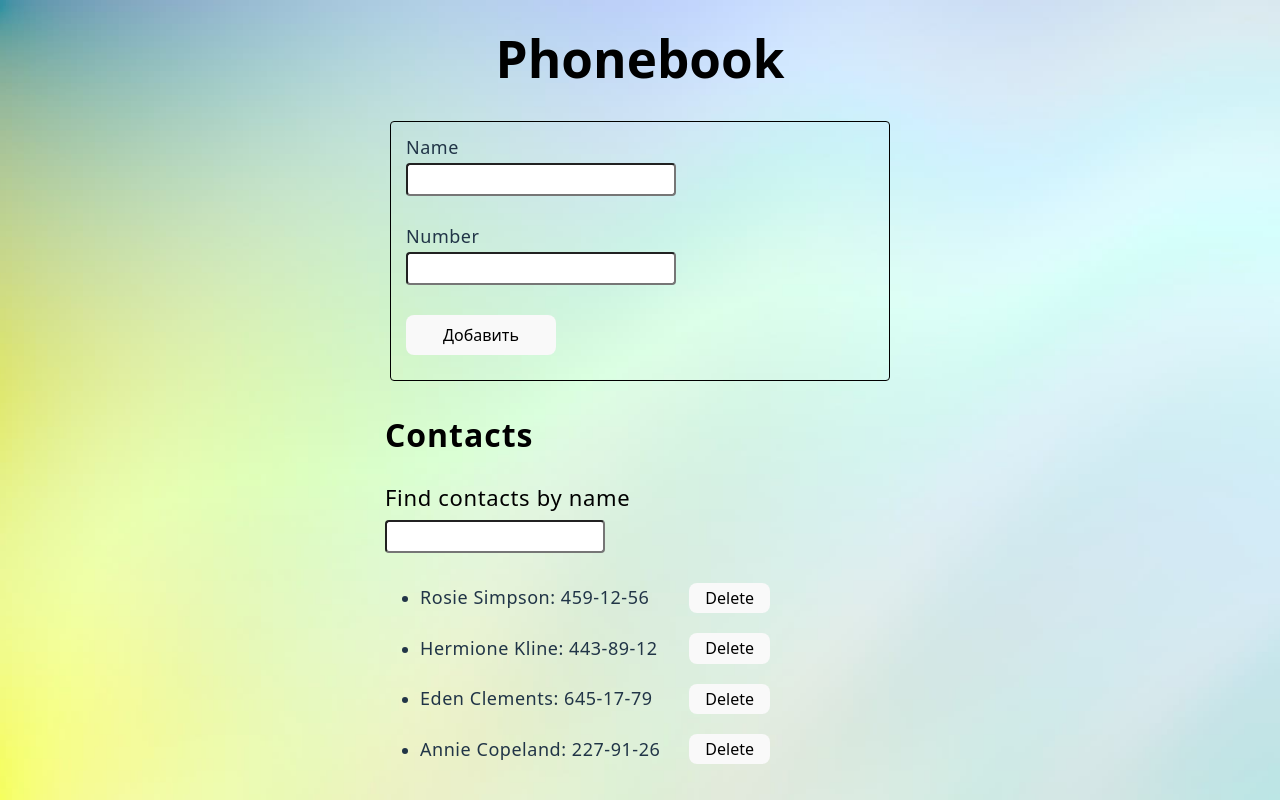
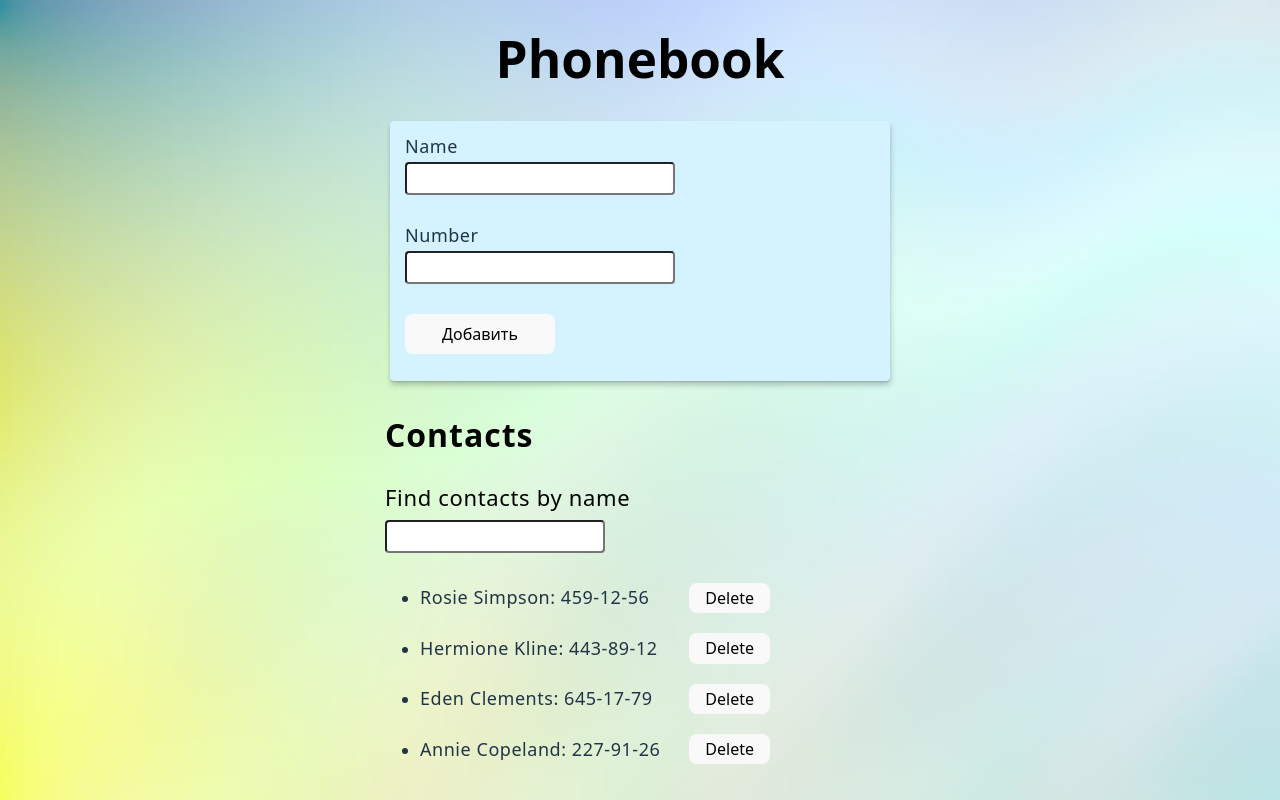
Before and after one commit to DmitryKishkanev/goit-react-hw-02-phonebook, a React (Create React App) app: page / in a window 1280 px wide. Built offline with nearby package versions, Linux system fonts and the light colour scheme.

Commit message:
добавил стилей форме

```diff
--- a/src/components/ContactForm/ContactForm.styled.js
+++ b/src/components/ContactForm/ContactForm.styled.js
@@ -8,8 +8,11 @@
   padding: 15px;
   margin-bottom: 35px;
 
-  border: 1px solid black;
   border-radius: 4px;
+
+  background-color: #d4f2ff;
+  box-shadow: 0px 1px 1px rgba(0, 0, 0, 0.12), 0px 4px 4px rgba(0, 0, 0, 0.06),
+    1px 4px 6px rgba(0, 0, 0, 0.16);
 
   label {
     display: flex;
```
